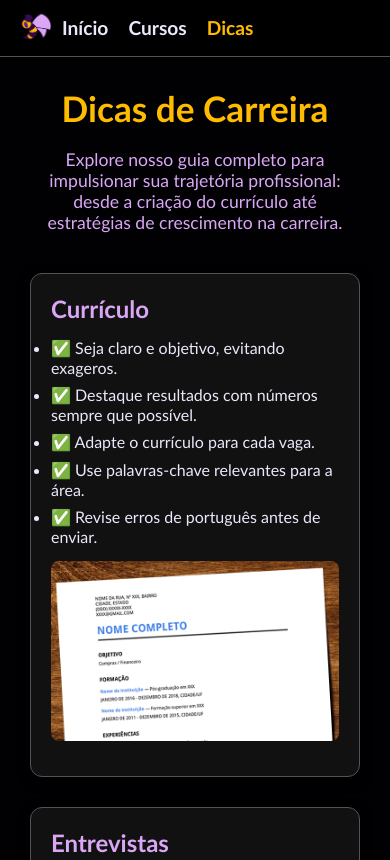
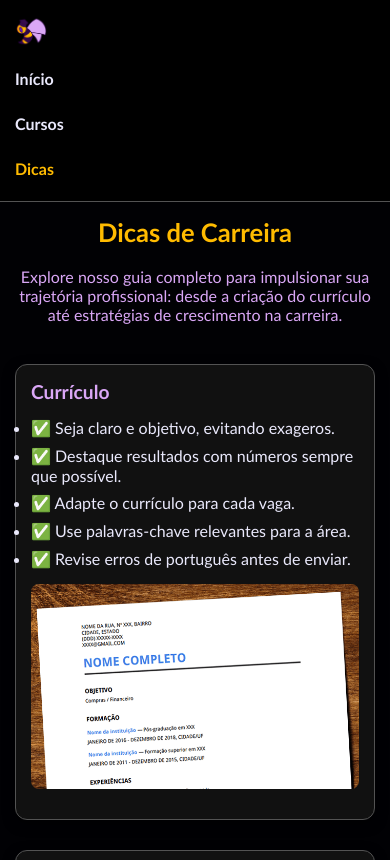
Before and after one commit to GermanJoao/TCC-Web, a plain HTML site: page dicas.html in a window 390 px wide. Shown: the top 860 px of the page. Drawn offline with Linux system fonts and the light colour scheme.

Commit message:
mexe nos styles pra deixar mais responsivo

```diff
--- a/styles-cursos.css
+++ b/styles-cursos.css
@@ -252,3 +252,42 @@ h1 {
 .btn.cancelar:hover {
   background: #666;
 }
+/* ===== RESPONSIVIDADE EXTRA ===== */
+@media (max-width: 768px) {
+  /* Navbar */
+  .navbar {
+    flex-direction: column;
+    align-items: flex-start;
+    padding: 15px;
+  }
+
+  .menu {
+    flex-direction: column;
+    gap: 10px;
+    margin-top: 10px;
+    width: 100%;
+  }
+
+  .menu li a {
+    font-size: 1rem;
+    display: block;
+    padding: 8px 0;
+  }
+
+  /* Conteúdo */
+  main {
+    padding: 15px;
+  }
+
+  h1 {
+    font-size: 1.6rem;
+  }
+
+  .intro {
+    font-size: 1rem;
+  }
+
+  .categoria h2 {
+    font-size: 1.4rem;
+  }
+}
--- a/styles-dicas.css
+++ b/styles-dicas.css
@@ -140,3 +140,52 @@ h1 {
 .dica a:hover {
   color: var(--accent);
 }
+/* ===== RESPONSIVIDADE ===== */
+@media (max-width: 768px) {
+  /* Navbar */
+  .navbar {
+    flex-direction: column;
+    align-items: flex-start;
+    padding: 15px;
+  }
+
+  .menu {
+    flex-direction: column;
+    gap: 10px;
+    margin-top: 10px;
+    width: 100%;
+  }
+
+  .menu li a {
+    font-size: 1rem;
+    display: block;
+    padding: 8px 0;
+  }
+
+  /* Conteúdo principal */
+  main.conteudo {
+    padding: 15px;
+  }
+
+  h1 {
+    font-size: 1.6rem;
+  }
+
+  .intro {
+    font-size: 1rem;
+  }
+
+  /* Dicas */
+  .dica {
+    padding: 15px;
+  }
+
+  .dica h2 {
+    font-size: 1.2rem;
+  }
+
+  .dica img,
+  .dica iframe {
+    max-width: 100%; /* ocupa a largura total no mobile */
+  }
+}
--- a/styles-index.css
+++ b/styles-index.css
@@ -274,3 +274,39 @@ h1 {
   cursor: pointer;
   font-weight: bold;
 }
+/* ===== RESPONSIVIDADE ===== */
+@media (max-width: 768px) {
+  /* Navbar */
+  .navbar {
+    flex-direction: column;
+    align-items: flex-start;
+  }
+
+  .menu {
+    flex-direction: column;
+    gap: 10px;
+    width: 100%;
+    margin-top: 10px;
+  }
+
+  .menu li a {
+    font-size: 1rem;
+    display: block;
+    padding: 8px 0;
+  }
+
+  /* Currículos em coluna */
+  .curriculos-container {
+    flex-direction: column;
+    align-items: center;
+  }
+
+  /* Cards se adaptam */
+  .card {
+    width: 90%;
+  }
+
+  .card.expandido {
+    width: 95%;
+  }
+}
```
